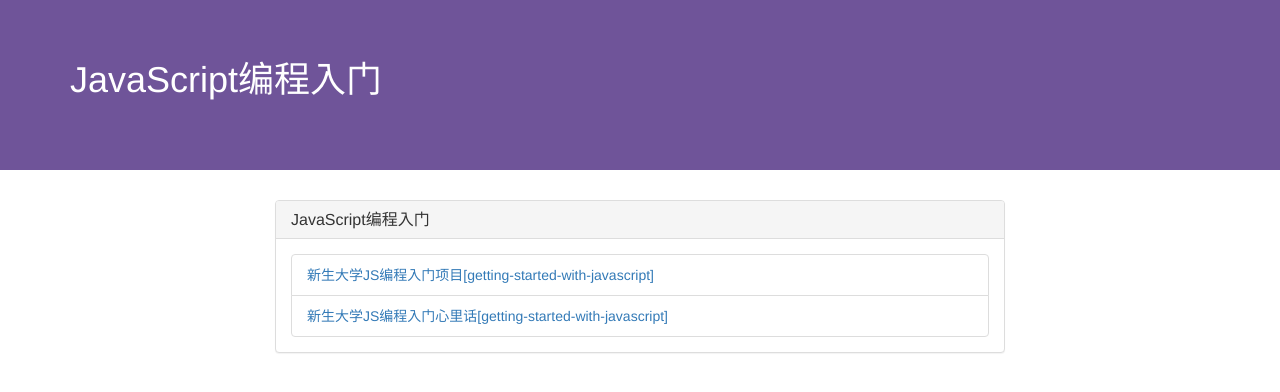
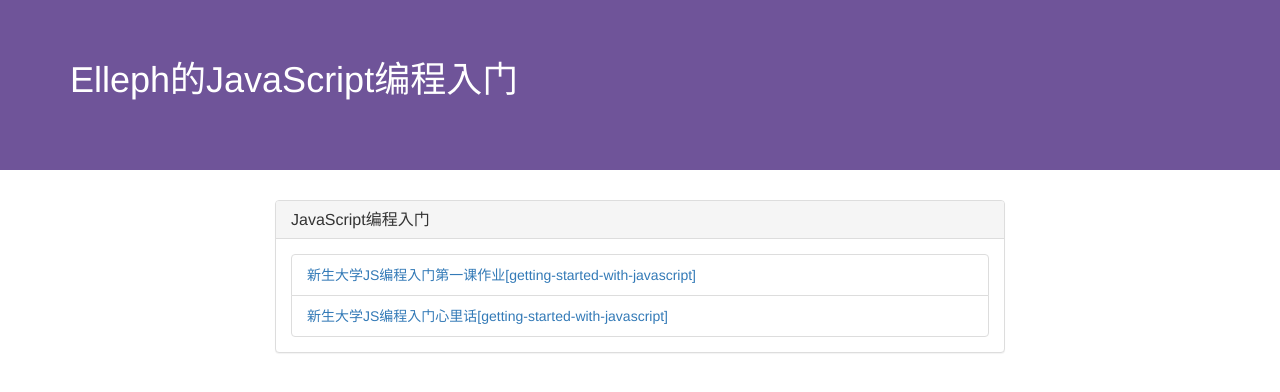
Before and after one commit to Elleph/homework, a plain HTML site: page index.html in a window 1280 px wide. Drawn offline with nearby package versions, Linux system fonts and the light colour scheme.

Commit message:
Update index.html

```diff
--- a/index.html
+++ b/index.html
@@ -12,7 +12,7 @@
 <div>
   <div class="main-header">
     <div class="container">
-      <h1>JavaScript编程入门</h1>
+      <h1>Elleph的JavaScript编程入门</h1>
     </div>
   </div>
   <div class="container">
@@ -23,12 +23,12 @@
         </div>
         <div class="panel-body">
           <li class="list-group-item">
-            <a href="https://xugy0926.github.io/getting-started-with-javascript/">
-              新生大学JS编程入门项目[getting-started-with-javascript]
+            <a href="https://github.com/Elleph/getting-started-with-javascript/blob/master/homework/lesson1/liuqing.md">
+              新生大学JS编程入门第一课作业[getting-started-with-javascript]
             </a>
           </li>
           <li class="list-group-item">
-            <a href="https://github.com/xugy0926/words-from-the-heart">
+            <a href="https://github.com/Elleph/words-from-the-heart/blob/master/liuqing.json">
               新生大学JS编程入门心里话[getting-started-with-javascript]
             </a>
           </li>
```
